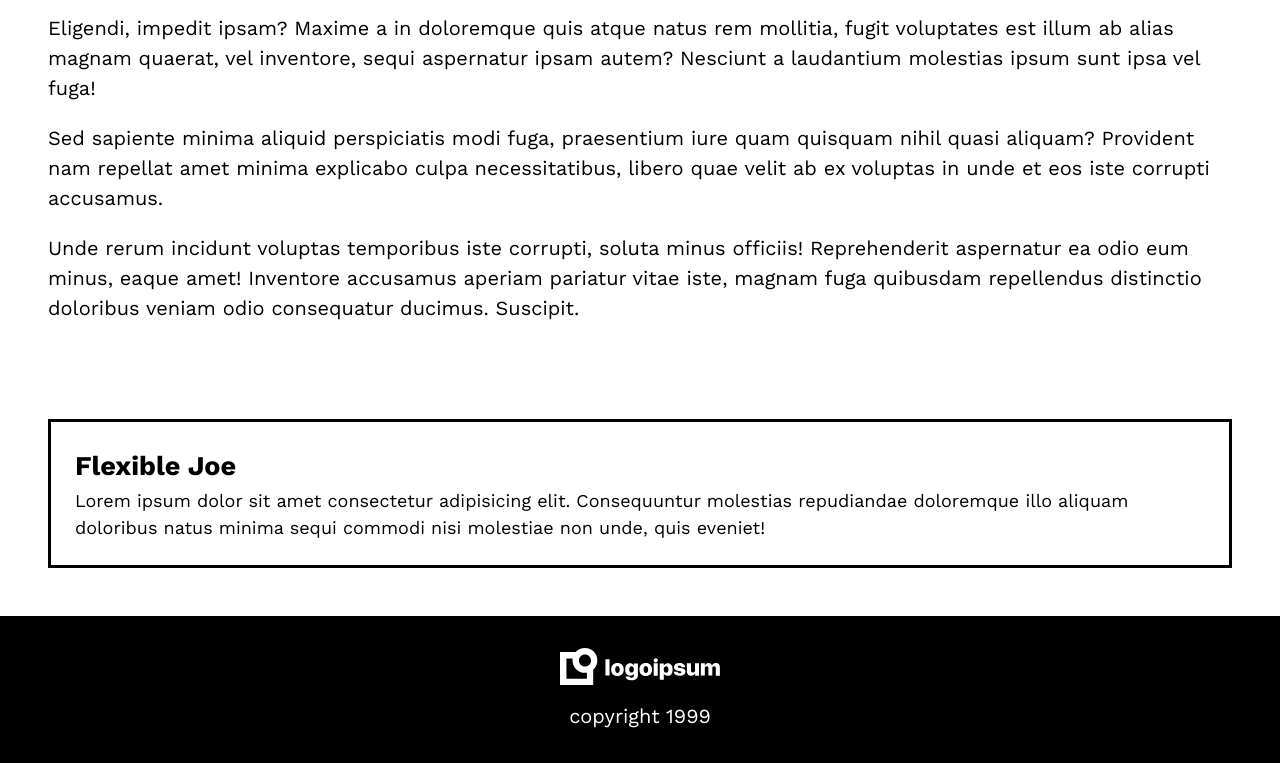
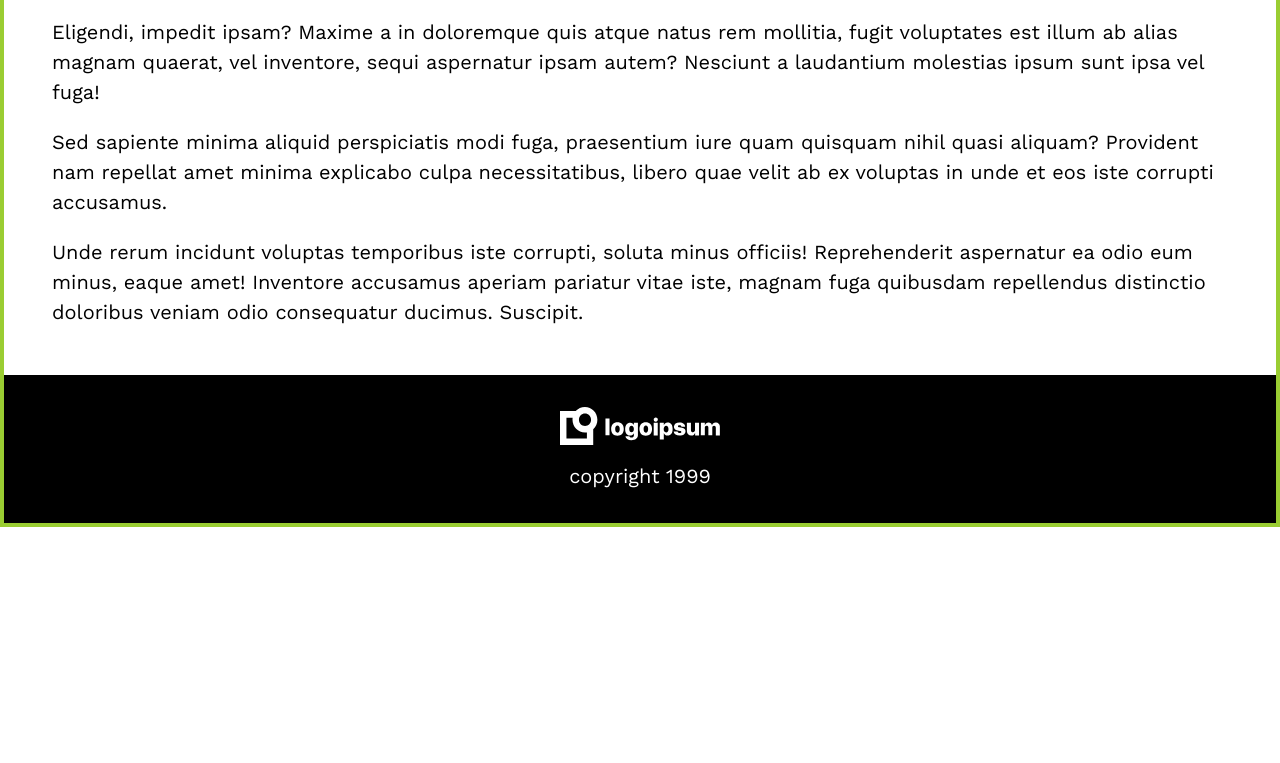
Before and after one commit to Preethi-Dev/In-depth-flexBox, a plain HTML site: page index.html in a window 1280 px wide. Shown: the part 482-1245 px from the top of the page. After the commit the page ends 1009 px from the top, so only its background shows below. Drawn offline with nearby package versions, Linux system fonts and the light colour scheme.

Commit message:
challenge07 modified for push footer using margin-top:auto

```diff
--- a/css/style.css
+++ b/css/style.css
@@ -24,9 +24,11 @@
 
 */
 
-.flex-layout {
+body{
   display: flex;
-  flex-wrap: wrap;
+  flex-direction: column;
+  min-height: 100vh;
+  border: 4px solid yellowgreen;
 }
 
 header,
@@ -37,18 +39,12 @@ footer {
   display: flex;
   flex-direction: column;
   align-items: center;
-  flex-basis: 100%;
 }
 
 main {
   padding: 3rem;
-  flex-basis: 56rem;
-  flex-grow: 2;
 }
 
-aside {
-  font-size: 1.125rem;
-  padding: 3rem;
-  flex-basis: 25rem;
-  flex-grow: 1;
+footer{
+  margin-top: auto;
 }
--- a/index.html
+++ b/index.html
@@ -15,7 +15,7 @@
 </head>
 
 <body>
-  <div class="flex-layout">
+
     <header>
       <img src="img/logo.svg" alt="logoipsum" class="logo">
       <nav>
@@ -50,18 +50,10 @@
           distinctio doloribus veniam odio consequatur ducimus. Suscipit.</p>
       </div>
     </main>
-    <aside class="sidebar">
-      <div class="card author">
-        <h2 class="card-title">Flexible Joe</h2>
-        <p>Lorem ipsum dolor sit amet consectetur adipisicing elit. Consequuntur molestias repudiandae doloremque illo
-          aliquam doloribus natus minima sequi commodi nisi molestiae non unde, quis eveniet!</p>
-      </div>
-    </aside>
     <footer>
       <img src="img/logo.svg" alt="logoipsum" class="logo">
       <p>copyright 1999</p>
     </footer>
-  </div>
 </body>
 
 </html>
```
